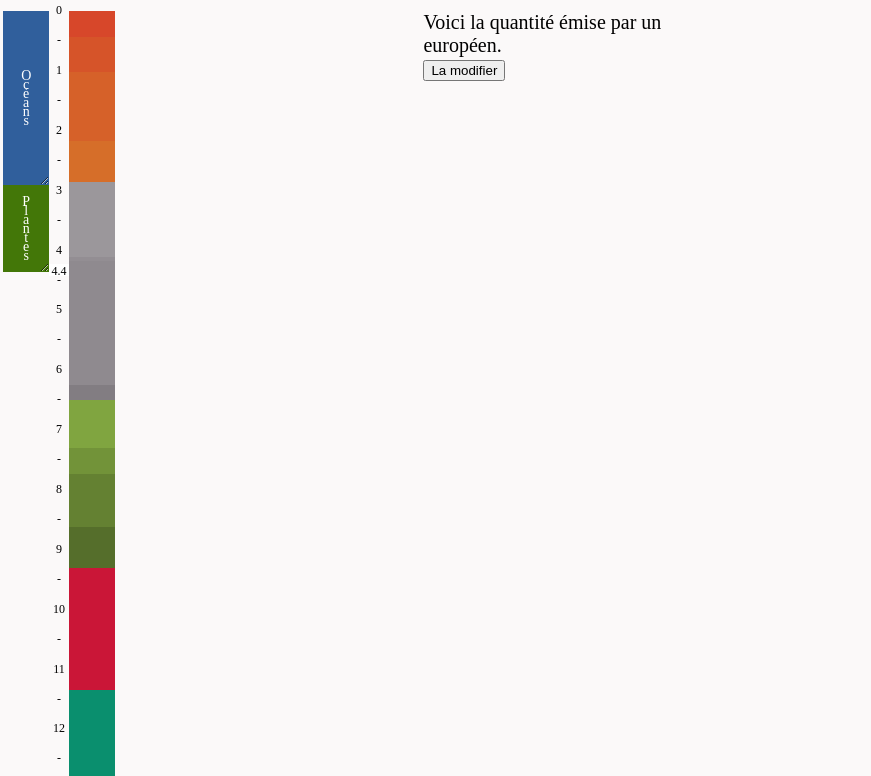
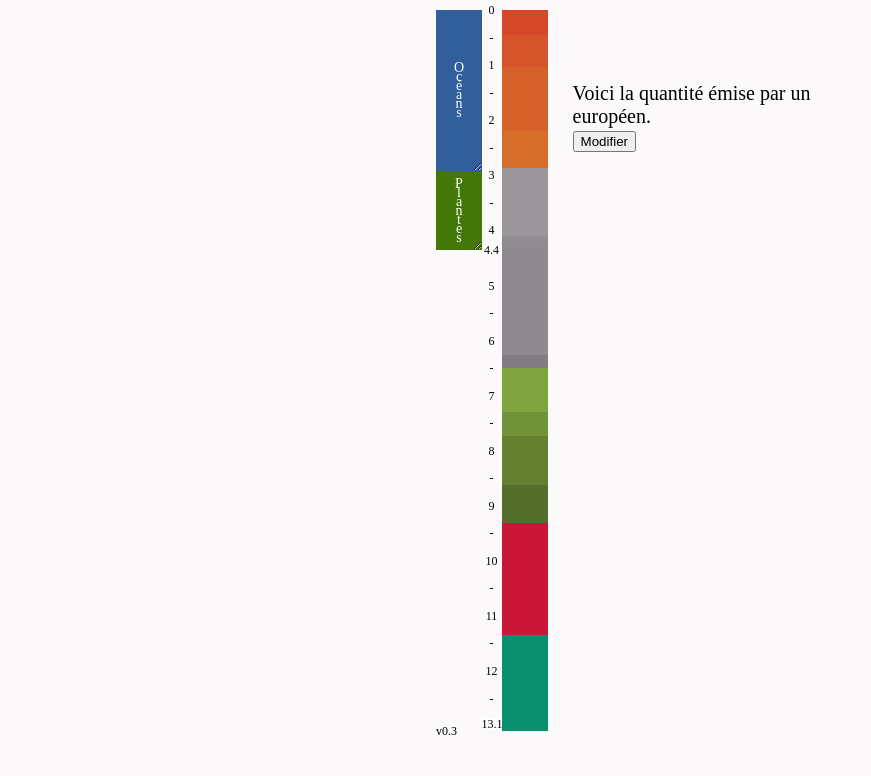
Before and after one commit to pikiou/affordable-carbon-footprint, a plain HTML site: page src/index.html in a window 1280 px wide. Both pictures are taken after a click on the button "Ok". Shown: the top 776 px of the page, without its empty margins (0-871 px from the left). Drawn offline with Linux system fonts and the light colour scheme.

Commit message:
Better scale and full page view

```diff
--- a/src/index.html
+++ b/src/index.html
@@ -19,11 +19,15 @@
     font-size: 0;
   }
   html {
-    margin: 3px;
+    /* margin: 3px; */
+    max-width: 414px;
+    max-height: 736px;
+    margin-right: auto;
+    margin-left: auto;
   }
   body {
     width: 100%;
-    margin: 0;
+    margin: 3px;
     overflow: hidden;
   }
   div {
@@ -215,7 +219,7 @@
     position: absolute;
     visibility: hidden;
     left: 33%;
-    top: 0;
+    top: 10%;
     width: 67;
     max-width: 244px;
     font-size: 20px;
@@ -230,7 +234,7 @@
     visibility: visible;
     opacity: 1;
   }
-  .tuto1 .emissions, .tuto1 .legends,
+  .tuto1 .emissions, .tuto1 .legends, .tuto1 #emissions-mark,
   .tuto2 .legends {
     visibility: hidden;
     opacity: 0;
@@ -281,7 +285,7 @@
 
     <div class="tuto-text tuto-text2">
       Voici la quantité émise par un européen.<br>
-      <button onclick="gotoTuto(3)">La modifier</button>
+      <button onclick="gotoTuto(3)">Modifier</button>
     </div>
   </div>
   <div id="version">v0.3</div>
@@ -805,13 +809,25 @@ question: "A quelle fréquence consommez-vous du lait et des produits laitiers c
     co2Total = Math.max(emissionsTotal, absorptionsTotal);
     console.log("co2Total=", co2Total);
 
+    //Update absorption scale
+    var absorptionsHeight = 100 * absorptionsTotal / co2Total - 1;
+    document.getElementById("absorptions-mark").style.top = absorptionsHeight + "%";
+    document.getElementById("absorptions-mark").innerHTML = Math.round(absorptionsTotal * 10) / 10;
+
+    //Update emissions scale
+    var emissionsHeight = Math.min(98, (100 * emissionsTotal / co2Total - 1));
+    document.getElementById("emissions-mark").style.top = emissionsHeight + "%";
+    document.getElementById("emissions-mark").innerHTML = Math.round(emissionsTotal * 10) / 10;
+
+    //Update all intermediary scales
     for (var i = 0; i < scaleMax * 2; i++) {
-      document.getElementById(`scale${i}`).style.top = (100 * i / 2 / co2Total - 1) + "%";
+      var currentQuantity = i / 2;
+      var currentHeight = 100 * i / 2 / co2Total - 1;
+      var showScale = (currentQuantity < absorptionsTotal || (tutoId > 1 && currentQuantity < emissionsTotal))
+      && Math.min(Math.abs(currentQuantity - absorptionsTotal), Math.abs(currentQuantity - emissionsTotal)) > 0.2;
+      document.getElementById(`scale${i}`).style.top = currentHeight + "%";
+      document.getElementById(`scale${i}`).style.visibility = showScale ? "visible" : "hidden";
     }
-    document.getElementById("absorptions-mark").style.top = (100 * absorptionsTotal / co2Total - 1) + "%";
-    document.getElementById("absorptions-mark").innerHTML = Math.round(absorptionsTotal * 10) / 10;
-    document.getElementById("emissions-mark").style.top = Math.min(98, (100 * emissionsTotal / co2Total - 1)) + "%";
-    document.getElementById("emissions-mark").innerHTML = Math.round(emissionsTotal * 10) / 10;
 
     refreshVerticalDiagram("emissions", emissions);
     refreshVerticalDiagram("absorptions", absorptions);
@@ -1014,14 +1030,13 @@ question: "A quelle fréquence consommez-vous du lait et des produits laitiers c
   }
 
 
-  function gotoTuto(tutoId) {
+  function gotoTuto(newTutoId) {
+    tutoId = newTutoId;
     document.body.classList.remove(`tuto${tutoId - 1}`);
     if (tutoId < 3) {
       document.body.classList.add(`tuto${tutoId}`);
     }
-    else {
-      refresh();
-    }
+    refresh();
   }
 
 
@@ -1035,6 +1050,7 @@ question: "A quelle fréquence consommez-vous du lait et des produits laitiers c
 
   //Globals
   var co2Total = 0;
+  var tutoId = 1;
   var scaleMax = 30;
   var dropdownButton = '<span class="invisible-text">▼</span><span class="far-right-text">▼</span>';
 
```
